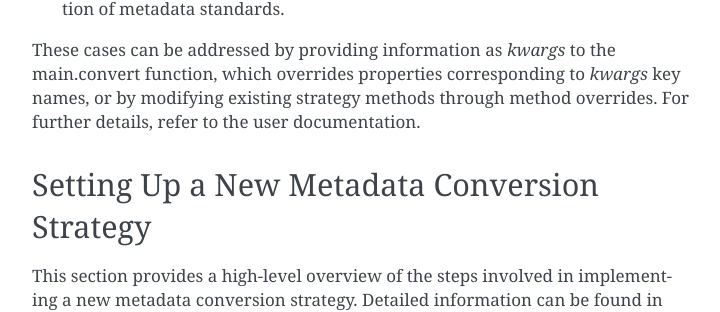
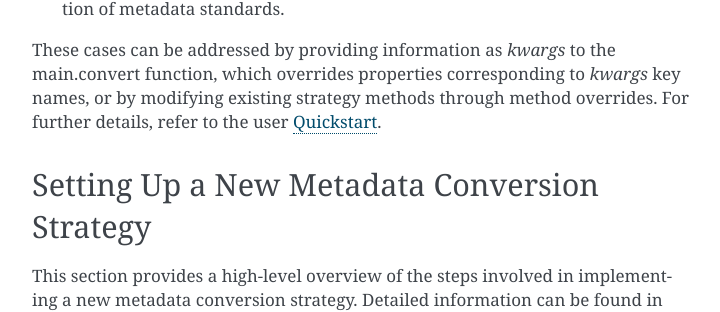
Before and after one commit to clnsmth/soso, a Sphinx documentation site: the page built from docs/source/dev/design.rst, in a window 1280 px wide and 900 px high, scrolled down 4724 px. Shown: the part 198-510 px from the top of the window, without its empty margins (388-1108 px from the left). Built offline with Sphinx 7.4.7, drawn with Linux system fonts in a browser that asks for light colours.

Commit message:
docs: link to quickstart guide for customization
Link the design notes on customization to the examples in the quickstart
guide to provide additional details.

```diff
--- a/docs/source/dev/design.rst
+++ b/docs/source/dev/design.rst
@@ -123,7 +123,7 @@ The Strategy Pattern employed in our application enables a high degree of user c
 * Properties that don’t map to a metadata standard but require external data, such as dataset landing page URLs.
 * Properties requiring custom processing due to community-specific application of metadata standards.
 
-These cases can be addressed by providing information as `kwargs` to the main.convert function, which overrides properties corresponding to `kwargs` key names, or by modifying existing strategy methods through method overrides. For further details, refer to the user documentation.
+These cases can be addressed by providing information as `kwargs` to the main.convert function, which overrides properties corresponding to `kwargs` key names, or by modifying existing strategy methods through method overrides. For further details, refer to the user :ref:`quickstart`.
 
 Setting Up a New Metadata Conversion Strategy
 ---------------------------------------------
```
